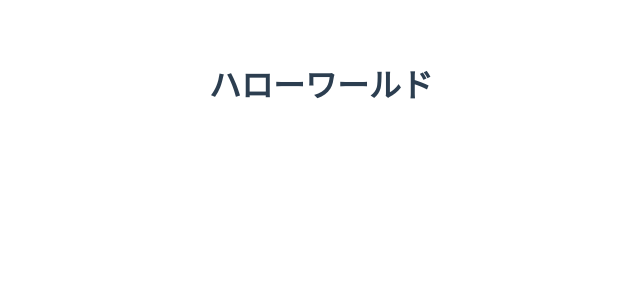
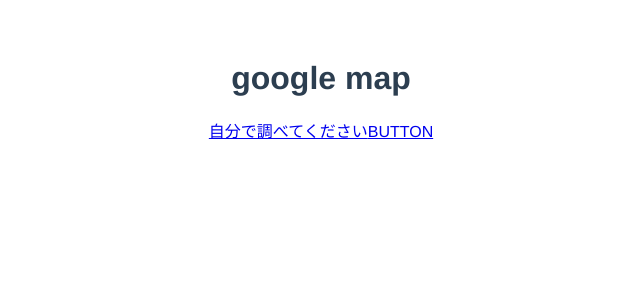
Before and after one commit to takumi-lax/job_hunting_app_geekCAMP, a Vue app in the folder dockers/client/: page / in a window 1280 px wide. Shown: the top 300 px of the page, without its empty margins (319-959 px from the left). Built offline with nearby package versions, Linux system fonts and the light colour scheme.

Commit message:
add button

```diff
--- a/dockers/client/src/App.vue
+++ b/dockers/client/src/App.vue
@@ -2,6 +2,8 @@
 
   <div id="app">
     <h1>{{ message }}</h1>
+    <a href="https://www.google.co.jp/maps/?hl=ja">自分で調べてください</a>
+    <a href="#" class="btn-flat-border">BUTTON</a>
   </div>
 
 </template>
@@ -10,12 +12,13 @@
 export default {
   data(){
     return {
-      message :'ハローワールド'
+      message :'google map'
           }
   }
+
 }
 
-// alert('アラートです')
+alert('アラートです')
 </script>
 
 <style>
@@ -26,5 +29,6 @@
   text-align: center;
   color: #2c3e50;
   margin-top: 60px;
+  @import "./css/styles.css";
 }
 </style>
--- /dev/null
+++ b/dockers/client/src/css/styles.css
@@ -0,0 +1,14 @@
+.btn-flat-border {
+  display: inline-block;
+  padding: 0.3em 1em;
+  text-decoration: none;
+  color: #67c5ff;
+  border: solid 2px #67c5ff;
+  border-radius: 3px;
+  transition: .4s;
+}
+
+.btn-flat-border:hover {
+  background: #67c5ff;
+  color: white;
+}
```
